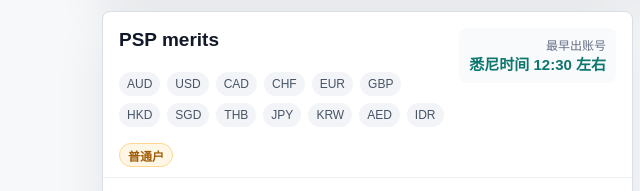
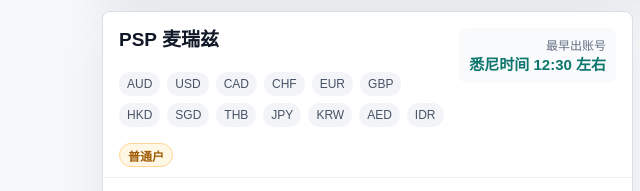
Before and after one commit to syglobalpaymentops/psp-order-info, a plain HTML site: page index.html in a window 1280 px wide. Shown: the part 1200-1391 px from the top of the page, 0-640 px from the left. Drawn offline with Linux system fonts and the light colour scheme.

Commit message:
Update index.html

```diff
--- a/index.html
+++ b/index.html
@@ -469,7 +469,7 @@
         ]
       },
       {
-        name: "PSP merits",
+        name: "PSP 麦瑞兹",
         labels: ["普通户"],
         currencies: ["AUD", "USD", "CAD", "CHF", "EUR", "GBP", "HKD", "SGD", "THB", "JPY", "KRW", "AED", "IDR"],
         accountTime: "悉尼时间 12:30 左右",
```
